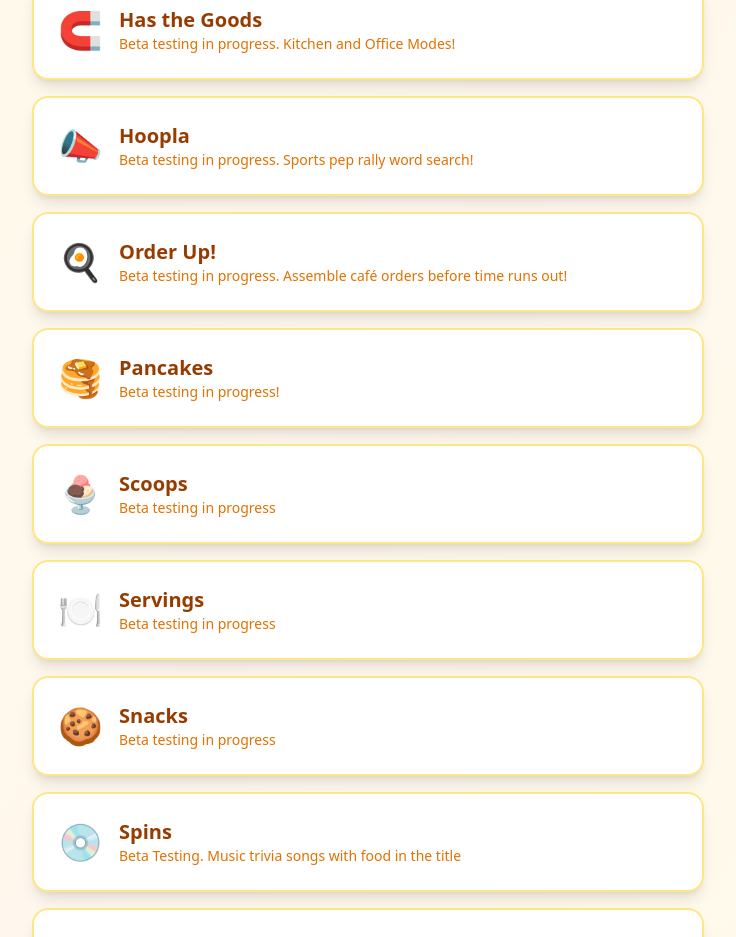
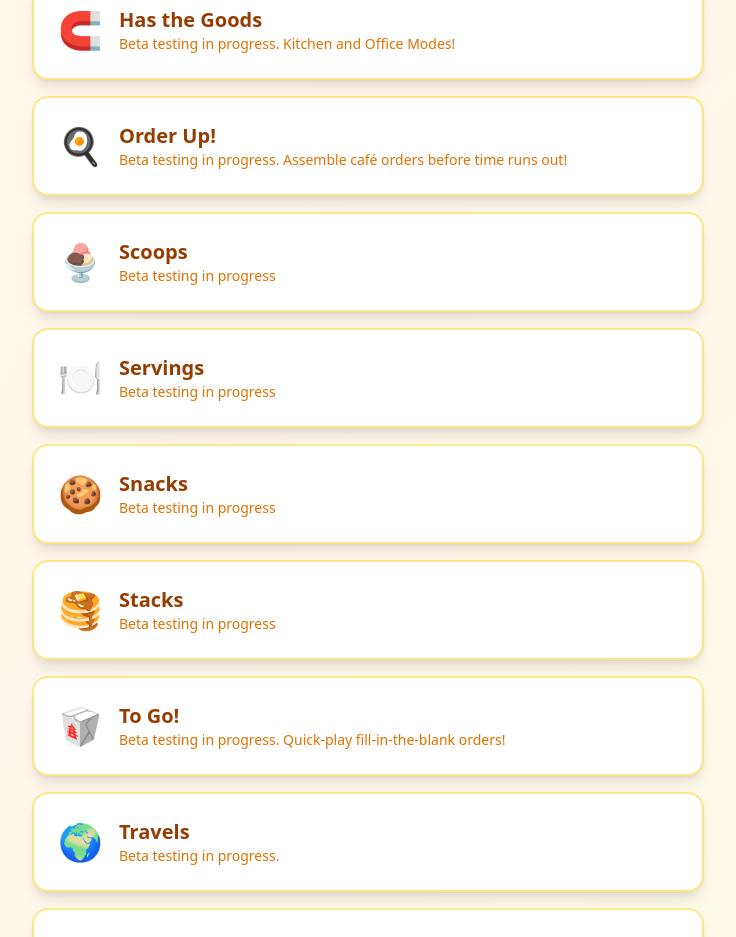
Before and after one commit to lauriegriddle/griddle-game, a Next.js app: page /beta in a window 1280 px wide. Shown: the part 580-1517 px from the top of the page, without its empty margins (272-1008 px from the left). Built offline with nearby package versions, Linux system fonts and the light colour scheme.

Commit message:
Remove Spins, Pancakes, and Hoopla from the beta page

```diff
--- a/app/beta/page.js
+++ b/app/beta/page.js
@@ -25,22 +25,10 @@ export default function BetaGames() {
         description: "Beta testing in progress.  Kitchen and Office Modes!"
     },
     {
-    name: "Hoopla",
-    href: "/hoopla",
-    emoji: "📣",
-    description: "Beta testing in progress. Sports pep rally word search!"
-},
-    {
       name: "Order Up!",
       href: "/order",
       emoji: "🍳",
       description: "Beta testing in progress.  Assemble café orders before time runs out!"
-    },
-    {
-      name: "Pancakes",
-      href: "/pancakes",
-      emoji: "🥞",
-      description: "Beta testing in progress!"
     },
     {
         name: "Scoops",
@@ -59,12 +47,6 @@ export default function BetaGames() {
         href: "/snacks",
         emoji: "🍪",
         description: "Beta testing in progress"
-    },
-     {
-        name: "Spins",
-        href: "/spins",
-        emoji: "💿",
-        description: "Beta Testing.  Music trivia songs with food in the title"
     },
     {
         name: "Stacks",
```
